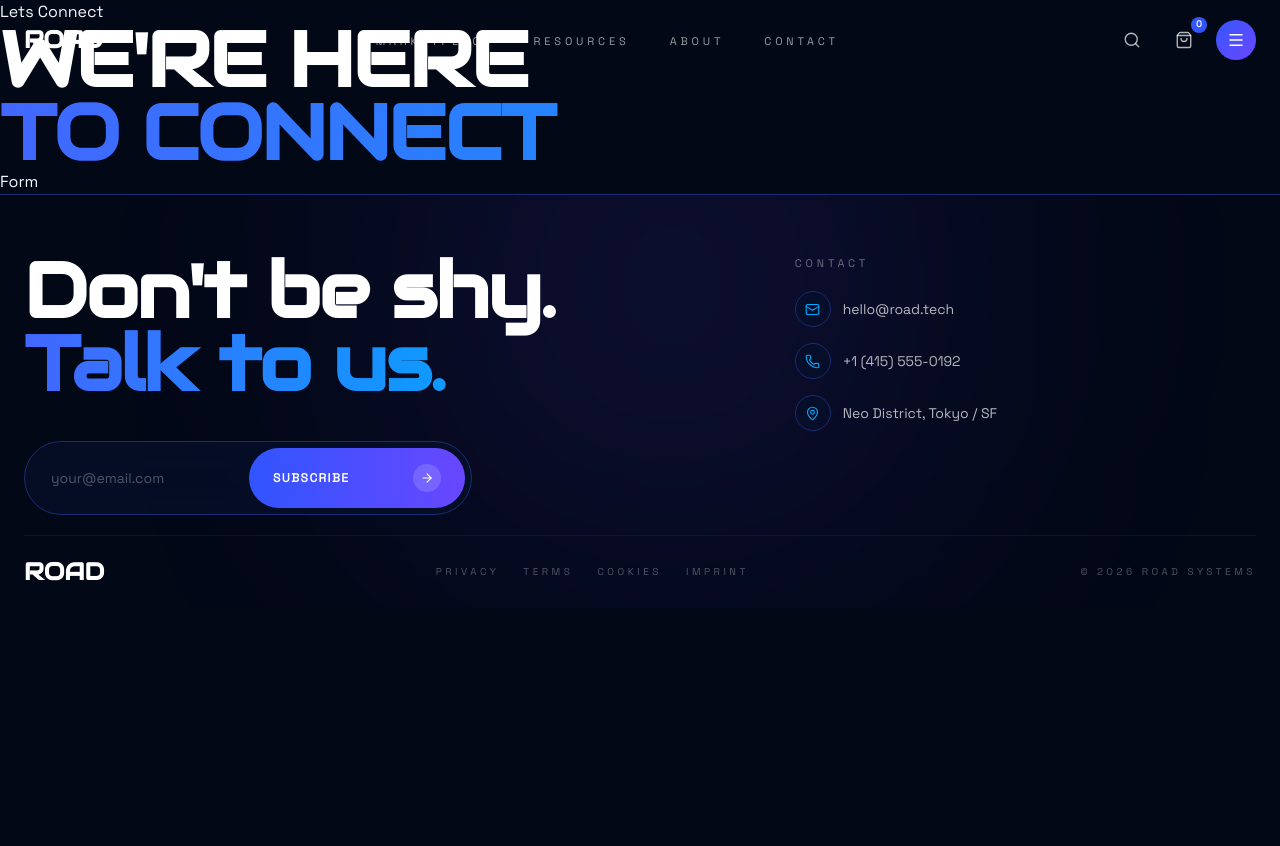
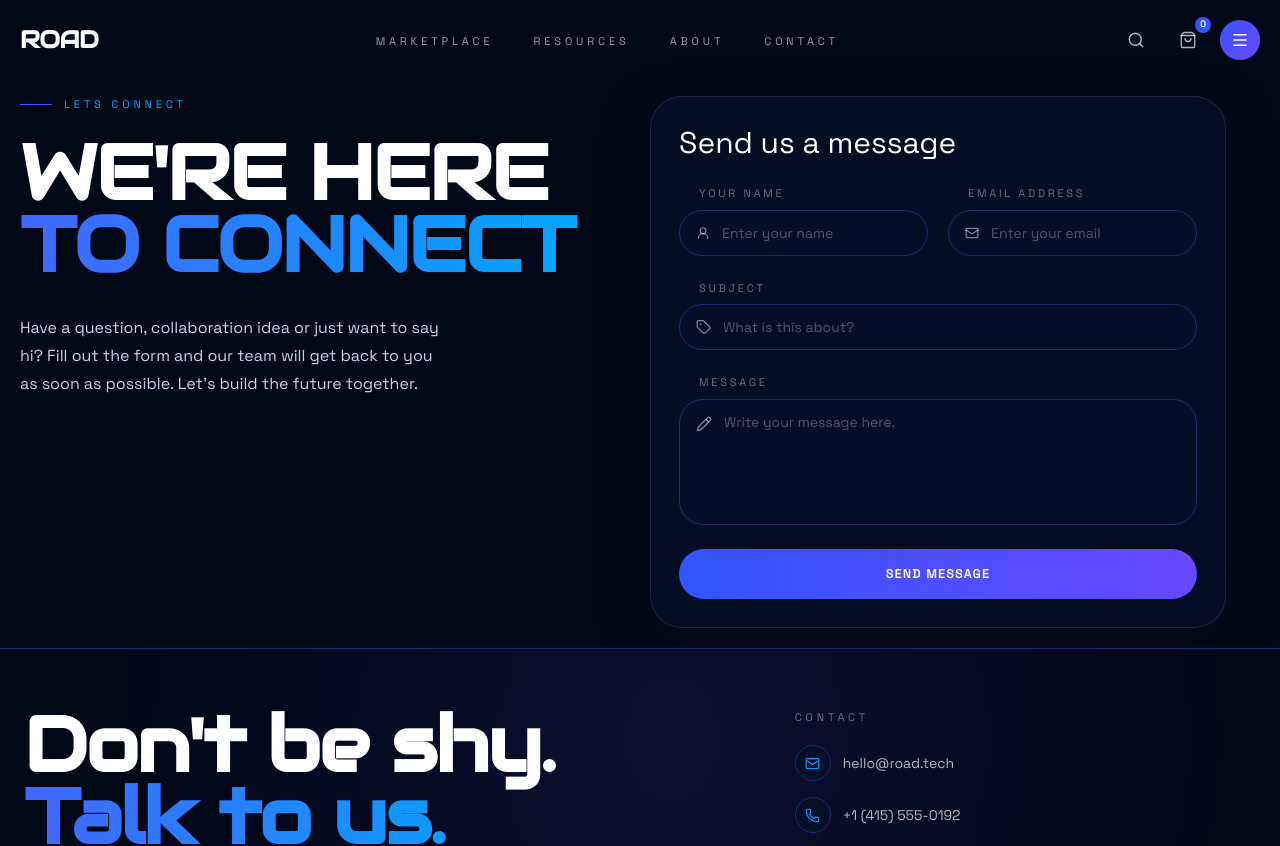
Before and after one commit to Giorgi014/road, a React (Vite) app: page /contact in a window 1280 px wide. Shown: the top 846 px of the page. Before the commit the page ends 800 px from the top, so only its background shows below. Built offline with nearby package versions, Linux system fonts and the light colour scheme.

Commit message:
feat(contact): build contact page structure and improve layout

```diff
--- a/src/components/contact/ContactHero.tsx
+++ b/src/components/contact/ContactHero.tsx
@@ -1,19 +1,25 @@
-import { CONTACT_HERO } from "@/data/content";
+import { CONTACT_PAGE } from "@/data/content";
 import { Form } from "../form/Form";
+import Eyebrow from "../ui/Eyebrow";
 
 export const ContactHero = () => {
   return (
-    <section>
-      <div>
-        <p>Lets Connect</p>
+    <section className="md:flex justify-between items-start gap-5">
+      <div className="w-full md:max-w-xl">
+        <Eyebrow text={CONTACT_PAGE.eyebrow} />
         <h2 className="font-display text-[clamp(3rem,6vw,5rem)] font-bold leading-[0.95] tracking-[-0.02em] text-white uppercase">
-          <span className="block">{CONTACT_HERO.headlineTop}</span>
+          <span className="block">{CONTACT_PAGE.headlineTop}</span>
           <span className="text-gradient-blue block">
-            {CONTACT_HERO.headlineBottom}
+            {CONTACT_PAGE.headlineBottom}
           </span>
         </h2>
+        <p className="mt-8 w-full md:max-w-105 text-base leading-7 text-(--ink-dim)">
+          {CONTACT_PAGE.paragraph}
+        </p>
       </div>
-      <Form />
+      <div className="w-full md:mt-0 mt-5 flex justify-center items-center">
+        <Form />
+      </div>
     </section>
   );
 };
--- a/src/components/form/Form.tsx
+++ b/src/components/form/Form.tsx
@@ -1,3 +1,95 @@
+import { Mail, Pencil, Tag, UserRound } from "lucide-react";
+
 export const Form = () => {
-  return <form>Form</form>;
+  return (
+    <form
+      className="w-full max-w-xl space-y-6 rounded-4xl border border-white/10 bg-[rgba(7,16,43,0.72)] p-5 shadow-(--shadow-soft) backdrop-blur-xl sm:p-7"
+      onSubmit={(e) => e.preventDefault()}
+    >
+      <h2 className="text-2xl font-medium text-white sm:text-3xl">
+        Send us a message
+      </h2>
+
+      <section className="grid gap-5 sm:grid-cols-2">
+        <div className="space-y-2">
+          <label
+            htmlFor="your-name"
+            className="block pl-5 text-[11px] font-medium uppercase tracking-[0.25em] text-white/40"
+          >
+            Your Name
+          </label>
+          <div className="flex items-center gap-3 rounded-full border border-ink-400 bg-ink-800/70 px-4 py-3 transition-colors focus-within:border-electric-400">
+            <UserRound size={16} className="text-white/50" />
+            <input
+              id="your-name"
+              type="text"
+              placeholder="Enter your name"
+              className="w-full border-none bg-transparent text-sm text-white outline-none placeholder:text-white/30"
+            />
+          </div>
+        </div>
+
+        <div className="space-y-2">
+          <label
+            htmlFor="email-address"
+            className="block pl-5 text-[11px] font-medium uppercase tracking-[0.25em] text-white/40"
+          >
+            Email Address
+          </label>
+          <div className="flex items-center gap-3 rounded-full border border-ink-400 bg-ink-800/70 px-4 py-3 transition-colors focus-within:border-electric-400">
+            <Mail size={16} className="text-white/50" />
+            <input
+              id="email-address"
+              type="email"
+              placeholder="Enter your email"
+              className="w-full border-none bg-transparent text-sm text-white outline-none placeholder:text-white/30"
+            />
+          </div>
+        </div>
+      </section>
+
+      <div className="space-y-2">
+        <label
+          htmlFor="subject"
+          className="block pl-5 text-[11px] font-medium uppercase tracking-[0.25em] text-white/40"
+        >
+          Subject
+        </label>
+        <div className="flex items-center gap-3 rounded-full border border-ink-400 bg-ink-800/70 px-4 py-3 transition-colors focus-within:border-electric-400">
+          <Tag size={16} className="text-white/50" />
+          <input
+            id="subject"
+            type="text"
+            placeholder="What is this about?"
+            className="w-full border-none bg-transparent text-sm text-white outline-none placeholder:text-white/30"
+          />
+        </div>
+      </div>
+
+      <div className="space-y-2">
+        <label
+          htmlFor="message"
+          className="block pl-5 text-[11px] font-medium uppercase tracking-[0.25em] text-white/40"
+        >
+          Message
+        </label>
+        <div className="flex gap-3 rounded-3xl border border-ink-400 bg-ink-800/70 px-4 py-3 transition-colors focus-within:border-electric-400">
+          <Pencil size={16} className="mt-1 shrink-0 text-white/50" />
+          <textarea
+            id="message"
+            rows={5}
+            placeholder="Write your message here."
+            className="w-full resize-none border-none bg-transparent text-sm text-white outline-none placeholder:text-white/30"
+          />
+        </div>
+      </div>
+
+      <button
+        type="submit"
+        className="inline-flex w-full items-center justify-center gap-3 rounded-full bg-(image:--pill-grad) px-6 py-4 text-[12px] font-semibold uppercase tracking-[0.12em] text-white transition-transform duration-300 hover:scale-[1.01] hover:shadow-[0_0_60px_-8px_var(--blue-glow)] cursor-pointer"
+      >
+        Send message
+      </button>
+    </form>
+  );
 };
--- a/src/components/layout/header/Navigation.tsx
+++ b/src/components/layout/header/Navigation.tsx
@@ -12,7 +12,7 @@ export const Navigation = ({ setMenuOpen }: NavigationProps) => {
   const [isSearch, setIsSearch] = useState(false);
 
   return (
-    <nav className="mx-auto flex max-w-[1600px] items-center justify-between gap-4 px-6">
+    <nav className="mx-auto flex max-w-[1600px] items-center justify-between gap-4 px-5">
       <h1 className="shrink-0 font-display text-2xl font-bold tracking-[-0.02em] text-white no-underline">
         <Link to="/">ROAD</Link>
       </h1>
--- a/src/data/content.tsx
+++ b/src/data/content.tsx
@@ -1,7 +1,7 @@
 import { Cpu, Hand, ShieldCheck, Bitcoin } from "lucide-react";
 import type {
   AllCategories,
-  ContactHero,
+  ContactPage,
   FeatureItem,
   NavLink,
   OptionsType,
@@ -10,9 +10,12 @@ import type {
   Sizes,
 } from "../types";
 
-export const CONTACT_HERO: ContactHero = {
+export const CONTACT_PAGE: ContactPage = {
+  eyebrow: "Lets Connect",
   headlineTop: "we're here",
   headlineBottom: "to connect",
+  paragraph:
+    "Have a question, collaboration idea or just want to say hi? Fill out the form and our team will get back to you as soon as possible. Let's build the future together.",
 };
 
 export const NAV_LINKS: NavLink[] = [
--- a/src/pages/Contact.tsx
+++ b/src/pages/Contact.tsx
@@ -2,7 +2,7 @@ import { ContactHero } from "@/components/contact/ContactHero";
 
 const Contact = () => {
   return (
-    <article>
+    <article className="p-5 mt-19">
       <ContactHero />
     </article>
   );
--- a/src/types/index.ts
+++ b/src/types/index.ts
@@ -1,8 +1,10 @@
 import type { ReactNode } from "react";
 
-export interface ContactHero {
+export interface ContactPage {
+  eyebrow: string;
   headlineTop: string;
   headlineBottom: string;
+  paragraph: string;
 }
 
 export interface NavLink {
```
